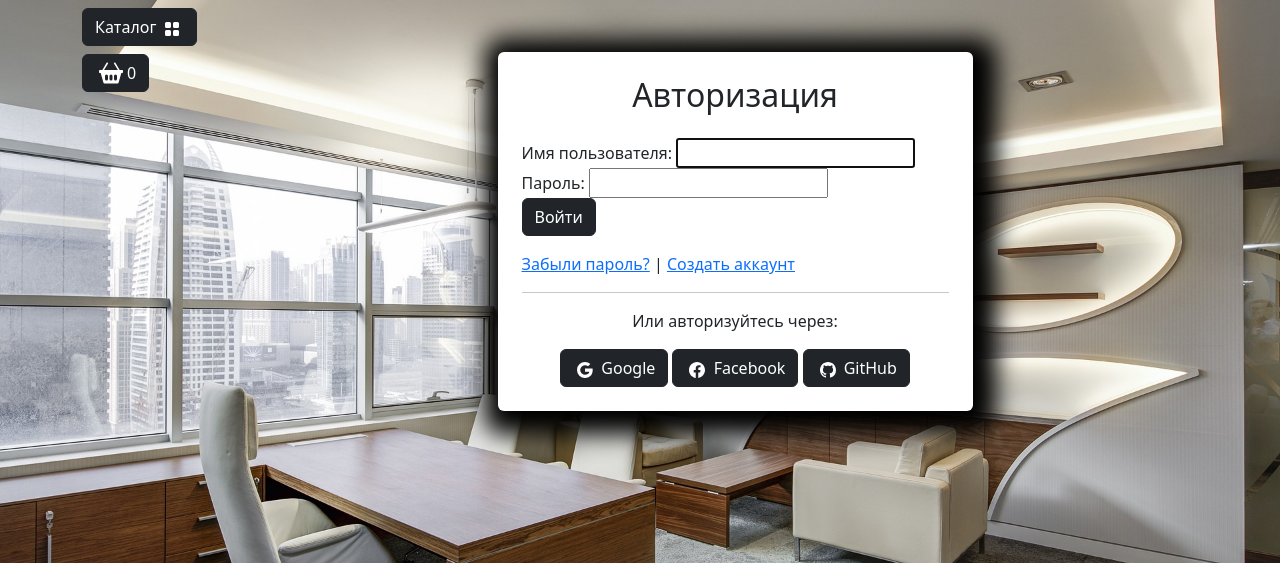
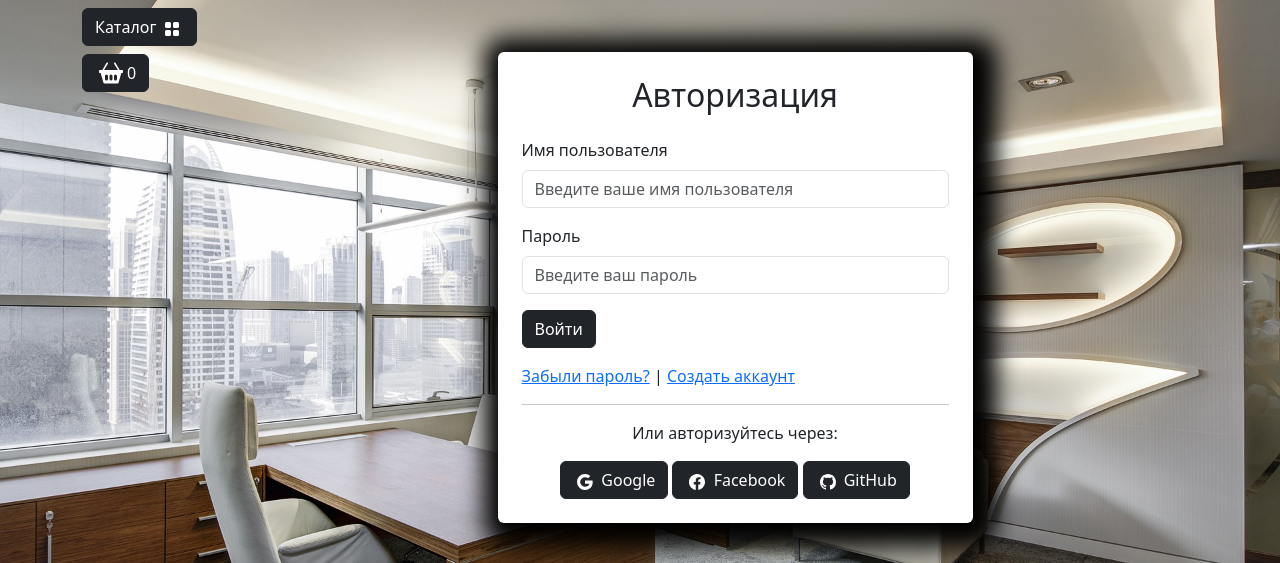
Before and after one commit to katsuyorii/eCommerce-Guide-Youtube, a Django app: page /user/login/ in a window 1280 px wide. Shown: the part 56-619 px from the top of the page. Run offline with Django 5.2, Linux system fonts and the light colour scheme; some libraries are stand-ins or nearby versions.

Commit message:
add style attrs forms and templtae

```diff
--- a/eCommerce/eCommerce/settings.py
+++ b/eCommerce/eCommerce/settings.py
@@ -151,3 +151,6 @@ MEDIA_ROOT = BASE_DIR / 'media'
 
 DEFAULT_AUTO_FIELD = 'django.db.models.BigAutoField'
 AUTH_USER_MODEL = 'users.User'
+
+# Редирект на страницу после успешной авторизации
+LOGIN_REDIRECT_URL = 'index'
--- a/eCommerce/users/forms.py
+++ b/eCommerce/users/forms.py
@@ -4,6 +4,15 @@ from .models import User
 
 
 class UserLoginForm(AuthenticationForm):
+    username = forms.CharField(widget=forms.TextInput(attrs={
+        'class': 'form-control',
+        'placeholder': 'Введите ваше имя пользователя',
+    }))
+    password = forms.CharField(widget=forms.PasswordInput(attrs={
+        'class': 'form-control',
+        'placeholder': 'Введите ваш пароль',
+    }))
 
     class Meta:
         model = User
+        fields = ['username', 'password']
--- a/eCommerce/users/templates/users/login.html
+++ b/eCommerce/users/templates/users/login.html
@@ -9,16 +9,14 @@
                 <h2 class="text-center mb-4">Авторизация</h2>
                 <form method="POST">
                     {% csrf_token %}
-                    {{ form }}
-                    {% comment %}<div class="mb-3">
-                        <label for="username" class="form-label">Имя пользователя</label>
-                        <input type="text" class="form-control" id="username" placeholder="Введите ваше имя пользователя" required>
+                    <div class="mb-3">
+                        <label for="{{ form.username.id_for_label }}" class="form-label">Имя пользователя</label>
+                        {{ form.username }}
                     </div>
                     <div class="mb-3">
-                        <label for="password" class="form-label">Пароль</label>
-                        <input type="password" class="form-control" id="password" placeholder="Введите ваш пароль" required>
+                        <label for="{{ form.password.id_for_label }}" class="form-label">Пароль</label>
+                        {{ form.password }}
                     </div>
-                    {% endcomment %}
                     <button type="submit" class="btn btn-dark btn-block">Войти</button>
                 </form>
                 <div class="mt-3">
--- a/eCommerce/users/views.py
+++ b/eCommerce/users/views.py
@@ -1,3 +1,4 @@
+from django.urls import reverse_lazy
 from django.views.generic.base import TemplateView
 from django.contrib.auth.views import LoginView
 from .forms import UserLoginForm
```
